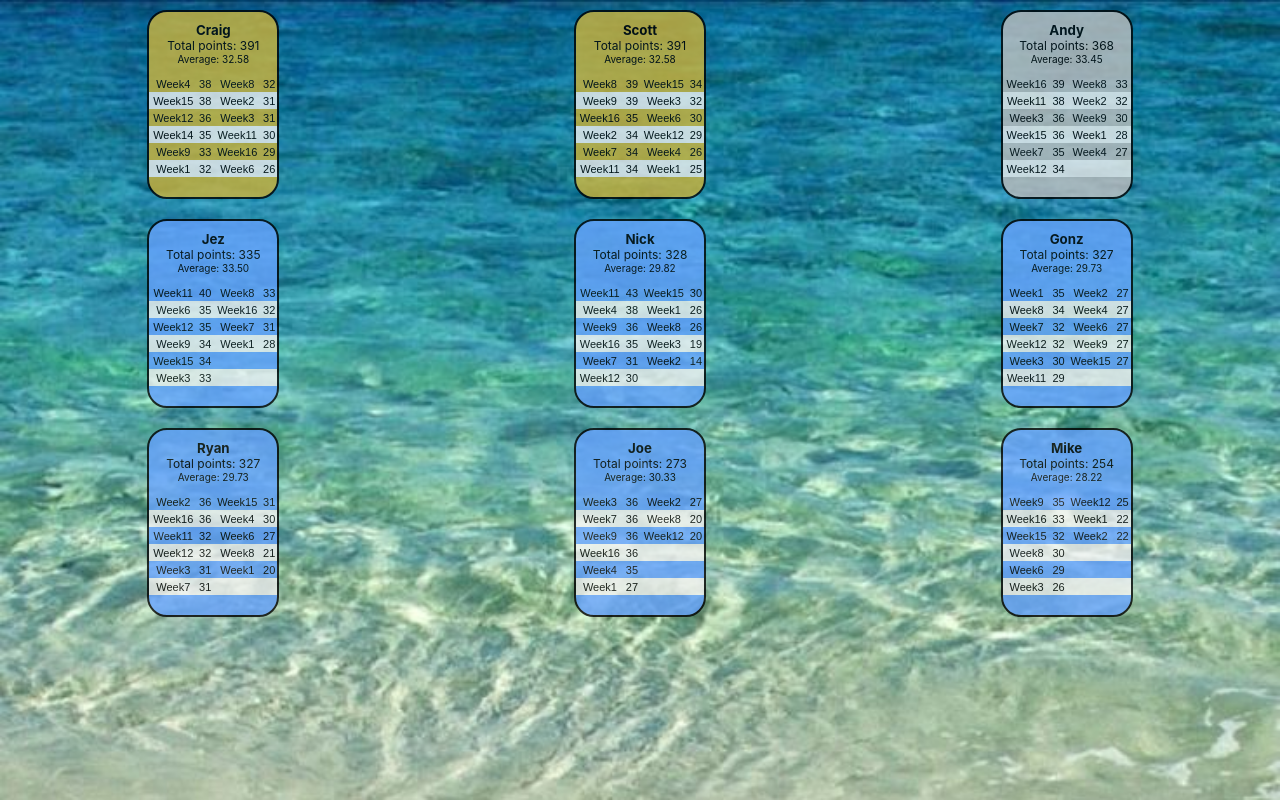
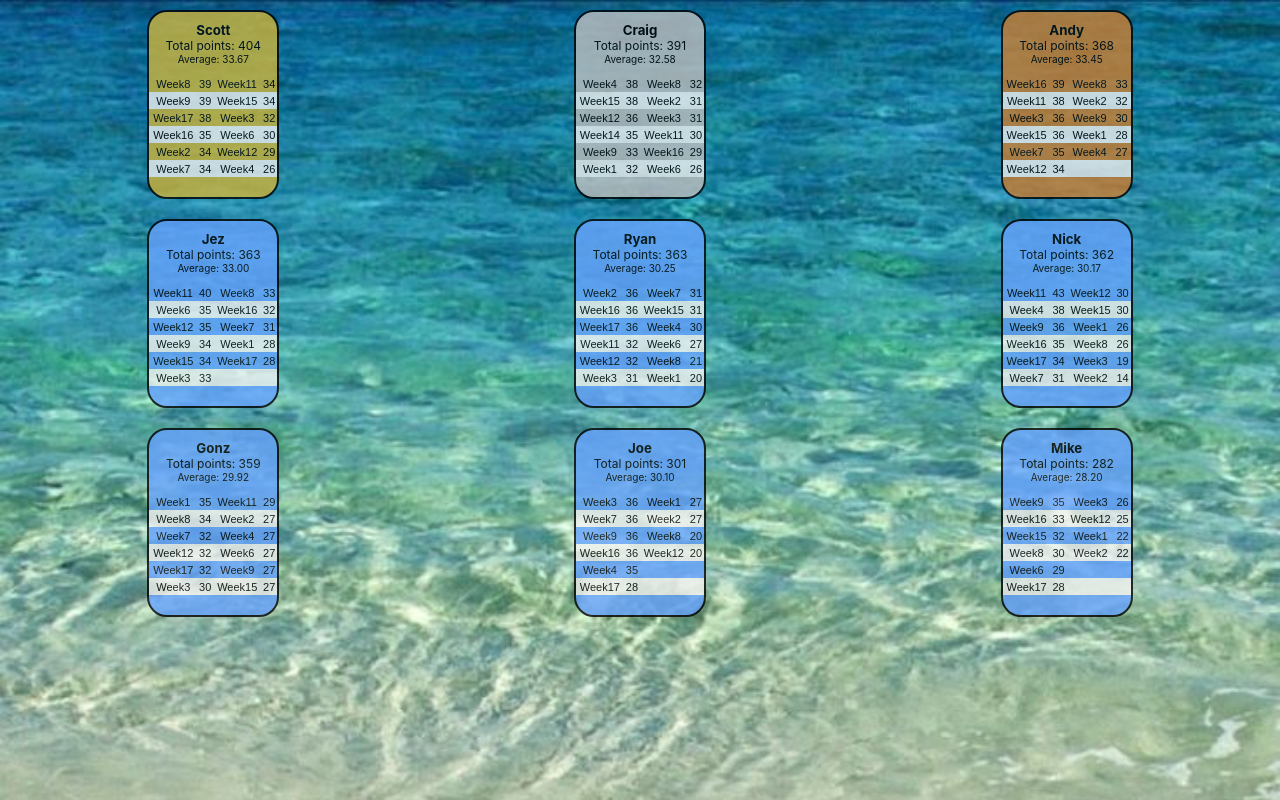
Before and after one commit to Ryan6Payne/winter-league, a React (Create React App) app: page / in a window 1280 px wide. Built offline with nearby package versions, Linux system fonts and the light colour scheme.

Commit message:
Week17 scores

```diff
--- a/src/App.js
+++ b/src/App.js
@@ -9,6 +9,24 @@ const App = () => {
         <div>
           <div className="container">
             <div className="row">
+            <div className="col-sm">
+              <GolfPlayerCard golfScores={
+                [
+                  { week: 'Week17', score: 38 },
+                  { week: 'Week2', score: 34 },
+                  { week: 'Week3', score: 32 },
+                  { week: 'Week4', score: 26 },
+                  { week: 'Week6', score: 30 },
+                  { week: 'Week7', score: 34 },
+                  { week: 'Week8', score: 39 },
+                  { week: 'Week9', score: 39 },
+                  { week: 'Week11', score: 34 },
+                  { week: 'Week12', score: 29 },
+                  { week: 'Week15', score: 34 },
+                  { week: 'Week16', score: 35 }
+                ]
+                } playerName="Scott" weeksPlayed={12} cardClass={"gold"}/>
+              </div>
             <div className="col-sm">
                 <GolfPlayerCard golfScores={
                   [
@@ -25,25 +43,7 @@ const App = () => {
                     { week: 'Week14', score: 35 },
                     { week: 'Week15', score: 38 }
                   ]
-                } playerName="Craig" weeksPlayed={12} cardClass={"gold"} />
-              </div>
-            <div className="col-sm">
-              <GolfPlayerCard golfScores={
-                [
-                  { week: 'Week1', score: 25 },
-                  { week: 'Week2', score: 34 },
-                  { week: 'Week3', score: 32 },
-                  { week: 'Week4', score: 26 },
-                  { week: 'Week6', score: 30 },
-                  { week: 'Week7', score: 34 },
-                  { week: 'Week8', score: 39 },
-                  { week: 'Week9', score: 39 },
-                  { week: 'Week11', score: 34 },
-                  { week: 'Week12', score: 29 },
-                  { week: 'Week15', score: 34 },
-                  { week: 'Week16', score: 35 }
-                ]
-                } playerName="Scott" weeksPlayed={12} cardClass={"gold"}/>
+                } playerName="Craig" weeksPlayed={12} cardClass={"silver"} />
               </div>
               <div className="col-sm">
                 <GolfPlayerCard golfScores={
@@ -61,7 +61,7 @@ const App = () => {
                     { week: 'Week16', score: 39 },
                     { week: '', score: 0 }
                   ]
-                } playerName="Andy" weeksPlayed={11} cardClass={"silver"}/>
+                } playerName="Andy" weeksPlayed={11} cardClass={"bronze"}/>
               </div>
             </div>
             <div className="row">
@@ -78,10 +78,28 @@ const App = () => {
                     { week: 'Week12', score: 35 },
                     { week: 'Week15', score: 34 },
                     { week: 'Week16', score: 32 },
-                    { week: '', score: 0 },
+                    { week: 'Week17', score: 28 },
                     { week: '', score: 0 }
                   ]
-                } playerName="Jez" weeksPlayed={10} />
+                } playerName="Jez" weeksPlayed={11} />
+              </div>
+              <div className="col-sm">
+                <GolfPlayerCard golfScores={
+                    [
+                      { week: 'Week1', score: 20 },
+                      { week: 'Week2', score: 36 },
+                      { week: 'Week3', score: 31 },
+                      { week: 'Week4', score: 30 },
+                      { week: 'Week6', score: 27 },
+                      { week: 'Week7', score: 31 },
+                      { week: 'Week8', score: 21 },
+                      { week: 'Week11', score: 32 },
+                      { week: 'Week12', score: 32 },
+                      { week: 'Week15', score: 31 },
+                      { week: 'Week16', score: 36 },
+                      { week: 'Week17', score: 36 }
+                    ]
+                  } playerName="Ryan" weeksPlayed={12} />
               </div>
               <div className="col-sm">
               <GolfPlayerCard golfScores={
@@ -97,10 +115,12 @@ const App = () => {
                     { week: 'Week12', score: 30 },
                     { week: 'Week15', score: 30 },
                     { week: 'Week16', score: 35 },
-                    { week: '', score: 0 }
+                    { week: 'Week17', score: 34 }
                   ]
-                } playerName="Nick" weeksPlayed={11} />
+                } playerName="Nick" weeksPlayed={12} />
               </div>
+            </div>
+            <div className="row">
             <div className="col-sm">
                 <GolfPlayerCard golfScores={
                   [
@@ -115,29 +135,9 @@ const App = () => {
                     { week: 'Week11', score: 29 },
                     { week: 'Week12', score: 32 },
                     { week: 'Week15', score: 27 },
-                    { week: '', score: 0 }
+                    { week: 'Week17', score: 32 }
                   ]
-                } playerName="Gonz" weeksPlayed={11} />
-              </div>
-            </div>
-            <div className="row">
-            <div className="col-sm">
-                <GolfPlayerCard golfScores={
-                    [
-                      { week: 'Week1', score: 20 },
-                      { week: 'Week2', score: 36 },
-                      { week: 'Week3', score: 31 },
-                      { week: 'Week4', score: 30 },
-                      { week: 'Week6', score: 27 },
-                      { week: 'Week7', score: 31 },
-                      { week: 'Week8', score: 21 },
-                      { week: 'Week11', score: 32 },
-                      { week: 'Week12', score: 32 },
-                      { week: 'Week15', score: 31 },
-                      { week: 'Week16', score: 36 },
-                      { week: '', score: 0 }
-                    ]
-                  } playerName="Ryan" weeksPlayed={11} />
+                } playerName="Gonz" weeksPlayed={12} />
               </div>
               <div className="col-sm">
                 <GolfPlayerCard golfScores={
@@ -151,11 +151,11 @@ const App = () => {
                     { week: 'Week9', score: 36 },
                     { week: 'Week12', score: 20 },
                     { week: 'Week16', score: 36 },
-                    { week: '', score: 0 },
+                    { week: 'Week17', score: 28 },
                     { week: '', score: 0 },
                     { week: '', score: 0 }
                   ]
-                } playerName="Joe" weeksPlayed={9}/>
+                } playerName="Joe" weeksPlayed={10}/>
               </div>
               <div className="col-sm">
               <GolfPlayerCard golfScores={
@@ -169,11 +169,11 @@ const App = () => {
                     { week: 'Week12', score: 25 },
                     { week: 'Week15', score: 32 },
                     { week: 'Week16', score: 33 },
-                    { week: '', score: 0 },
+                    { week: 'Week17', score: 28 },
                     { week: '', score: 0 },
                     { week: '', score: 0 }
                   ]
-                } playerName="Mike" weeksPlayed={9} />
+                } playerName="Mike" weeksPlayed={10} />
               </div>
             </div>
           </div>
```
